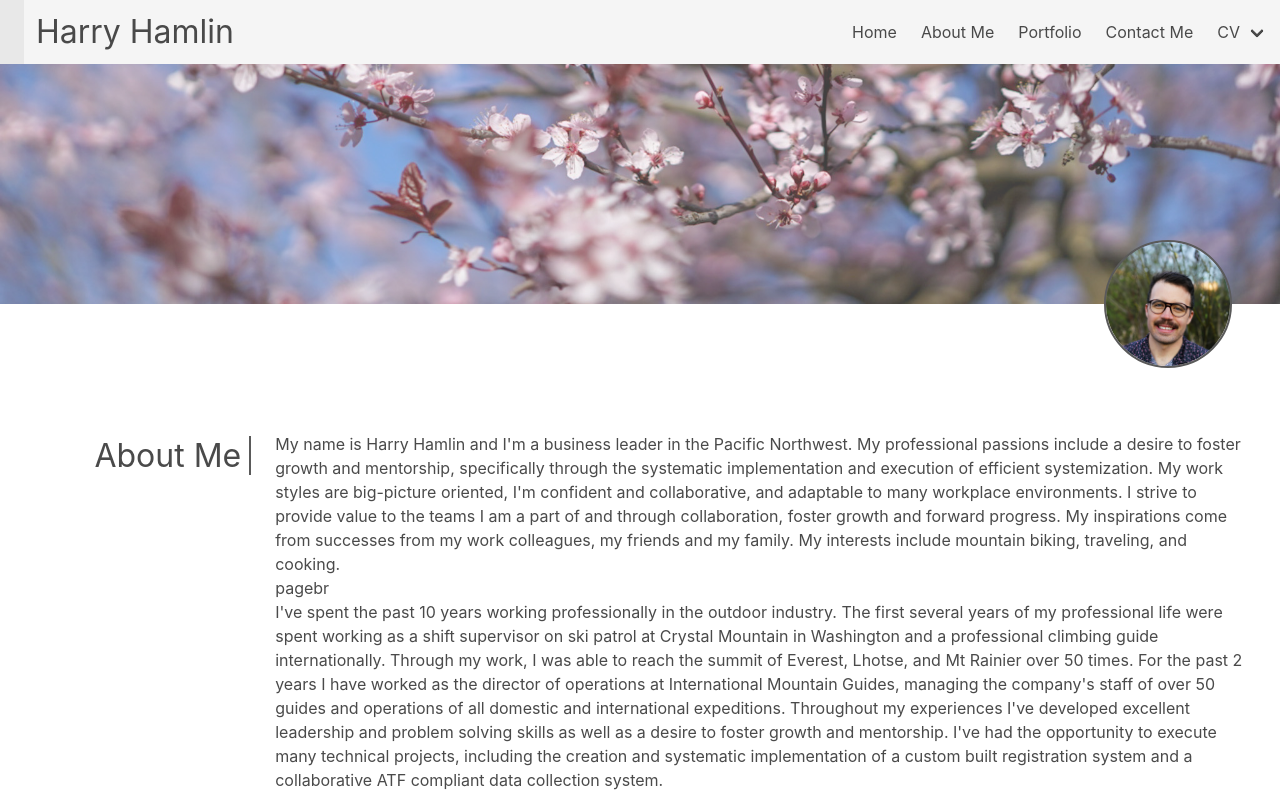
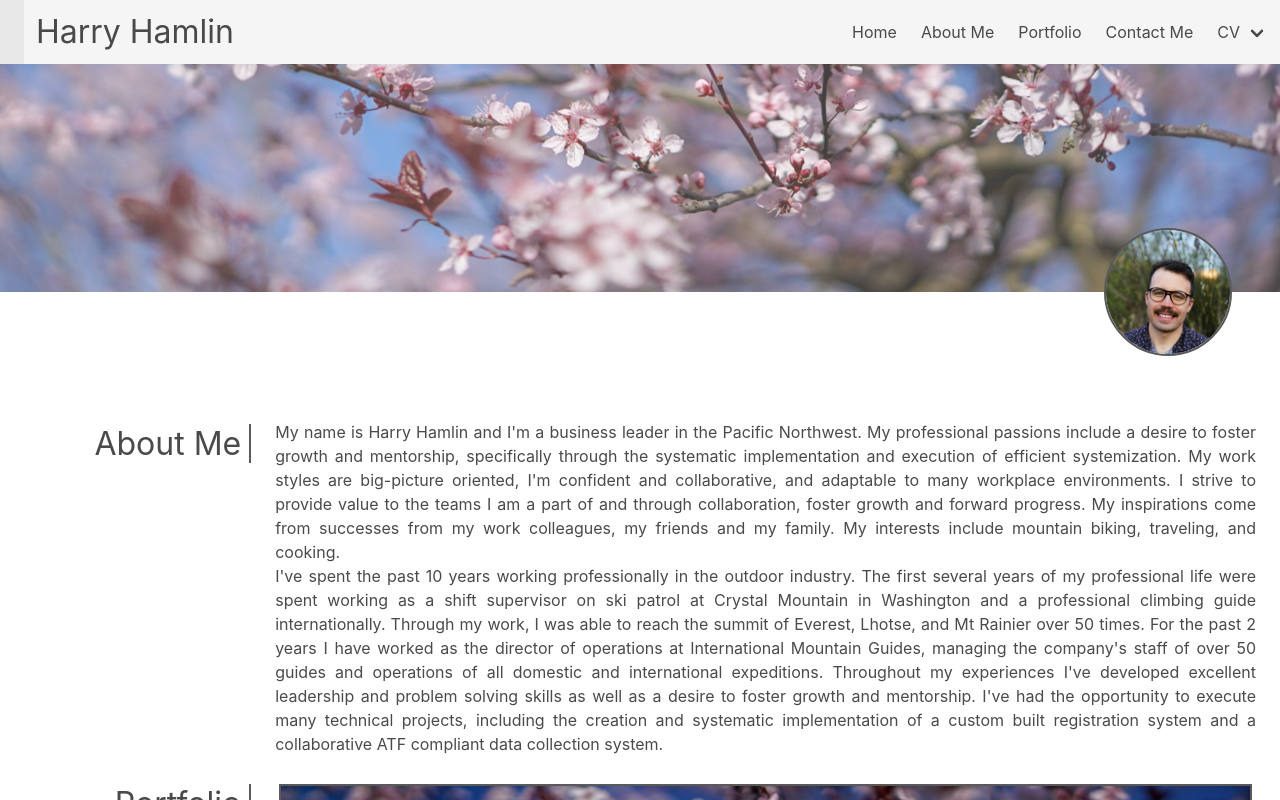
Before and after one commit to harryhamlin/hhamlin-react, a React (Create React App) app: page / in a window 1280 px wide. Built offline with nearby package versions, Linux system fonts and the light colour scheme.

Commit message:
troubleshooting navbar burger

```diff
--- /dev/null
+++ b/public/assets/js/burger.js
@@ -0,0 +1,21 @@
+document.addEventListener('DOMContentLoaded', () => {
+
+    // Get all "navbar-burger" elements
+    const $navbarBurgers = Array.prototype.slice.call(document.querySelectorAll('#navbar-burger'), 0);
+
+    // Add a click event on each of them
+    $navbarBurgers.forEach( el => {
+      el.addEventListener('click', () => {
+
+        // Get the target from the "data-target" attribute
+        const target = el.dataset.target;
+        const $target = document.getElementById(target);
+
+        // Toggle the "is-active" class on both the "navbar-burger" and the "navbar-menu"
+        el.classList.toggle('is-active');
+        $target.classList.toggle('is-active');
+
+      });
+    });
+
+  });
--- a/public/index.html
+++ b/public/index.html
@@ -40,4 +40,5 @@
       To create a production bundle, use `npm run build` or `yarn build`.
     -->
   </body>
+  <script src="./assets/js/burger.js"></script>
 </html>
--- a/src/App.js
+++ b/src/App.js
@@ -10,22 +10,16 @@ import Footer from './components/Footer';
 
 
 export default function App() {
-    // We declare a state variable that is an array called `issues` and a function to update it.
     return (
       <div>
-        {/* Here we pass our getRepoIssues function as a prop to SearchBar */}
-        <div className="ui grid">
-          <div className="ui row">
-            <div className="eleven wide column">
+
               <Nav/>
               <Header/>
               <About />
               <Body />
               <Contact />
               <Footer />
-            </div>
-          </div>
-        </div>
+
       </div>
     );
   }
--- a/src/components/About.js
+++ b/src/components/About.js
@@ -14,7 +14,7 @@ export default function About() {
             <div className="column is-one-fifth is-flex is-justify-content-flex-end" >
                 <div><span style={styles.border} className="is-size-3 pr-2">About Me</span></div>
             </div>
-            <div className="column is-flex is-flex-direction-column">
+            <div className="column is-flex is-flex-direction-column has-text-justified">
                 <div>
                     My name is Harry Hamlin and I'm a business leader in the Pacific Northwest. My professional passions
                     include a desire to foster growth and mentorship, specifically through the systematic implementation and
@@ -23,7 +23,7 @@ export default function About() {
                     a part of and through collaboration, foster growth and forward progress. My inspirations come from
                     successes from my work colleagues, my friends and my family. My interests include mountain biking,
                     traveling, and cooking.
-                </div><div>pagebr</div><div>
+                </div><div className="spacer"></div><div>
                     I've spent the past 10 years working professionally in the outdoor industry. The first several years of
                     my professional life were spent working as a shift supervisor on ski patrol at Crystal Mountain in
                     Washington and a professional climbing guide internationally. Through my work, I was able to reach the
--- a/src/components/Nav.js
+++ b/src/components/Nav.js
@@ -11,14 +11,14 @@ return (
         Harry Hamlin
       </span>
 
-    <a role="button" className="navbar-burger" aria-label="menu" aria-expanded="false" data-target="navbarBasicExample">
+    <a role="button" className="navbar-burger" aria-label="menu" aria-expanded="false" data-target="nav-hhamlin">
       <span aria-hidden="true"></span>
       <span aria-hidden="true"></span>
       <span aria-hidden="true"></span>
     </a>
   </div>
 
-  <div id="navbarBasicExample" className="navbar-menu">
+  <div id="nav-hhamlin" className="navbar-menu">
     <div className="navbar-end">
 
       <a className="navbar-item" href="#header">
```
